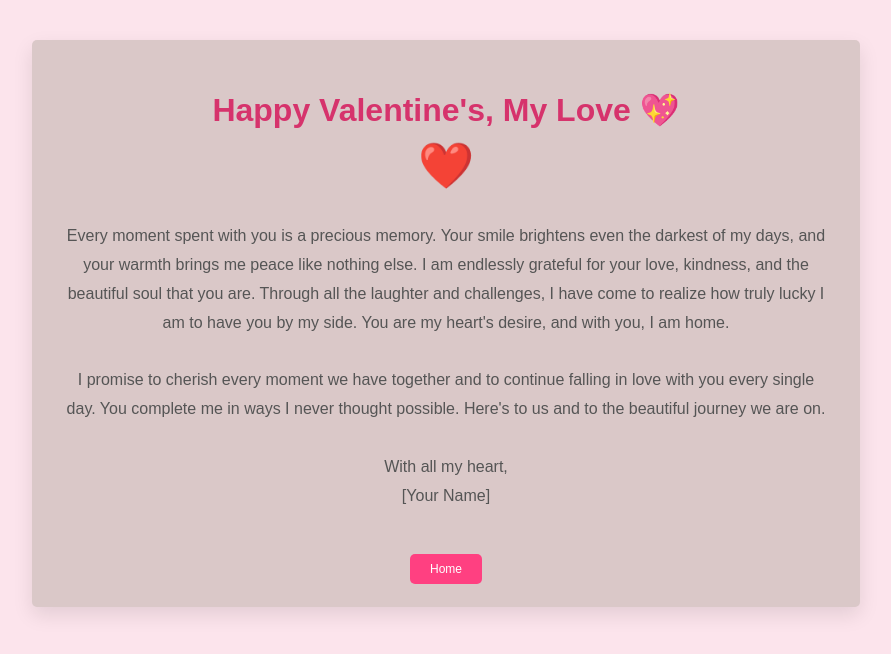
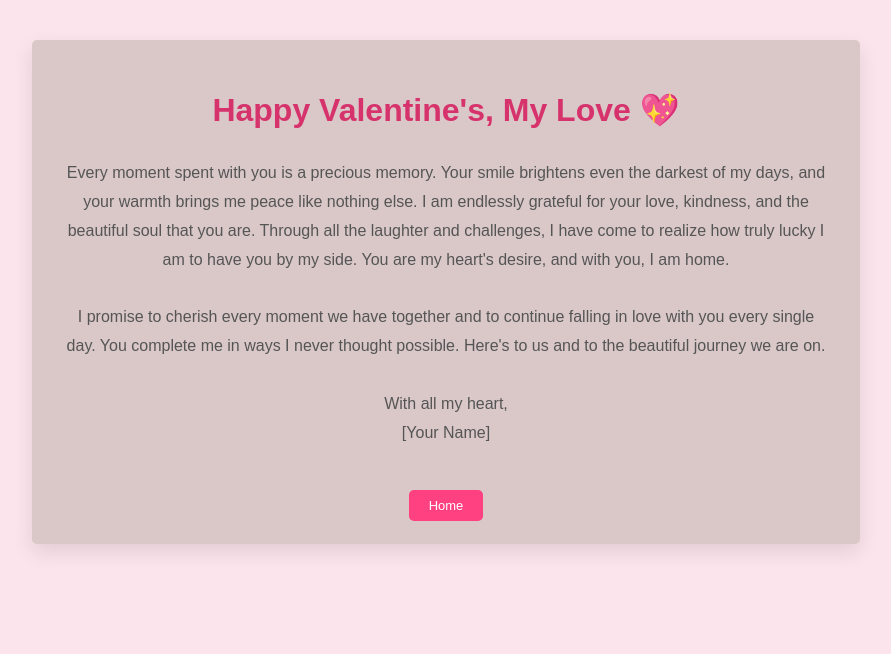
Before and after one commit to Jers0929/valentine-card, a plain HTML site: page letter.html in a window 1280 px wide. Shown: the whole page, without its empty margins (194-1085 px from the left). Drawn offline with Linux system fonts and the light colour scheme.

Commit message:
Update letter.html

```diff
--- a/letter.html
+++ b/letter.html
@@ -21,7 +21,7 @@
             position: relative;
             z-index: 10;
             padding: 30px;
-            background-color:  rgb(218, 200, 200);
+            background-color: rgb(218, 200, 200);
             border-radius: 5px;
             box-shadow: 0px 8px 20px rgba(0, 0, 0, 0.1);
             margin: 40px auto;
@@ -51,11 +51,11 @@
         .back-button {
             padding: 8px 20px;
             background-color: #ff4081;
-            color: white;
+            color: rgb(255, 255, 255);
             border: none;
             border-radius: 5px;
             cursor: pointer;
-            font-size: 12px;
+            font-size: 13px;
             text-decoration: none;
             transition: background-color 0.3s ease, transform 0.3s ease;
         }
@@ -108,7 +108,7 @@
 
     <div class="container">
         <h1>Happy Valentine's, My Love 💖</h1>
-        <div class="heart">❤️</div>
+        <div class="heart"></div>
         <p>
             Every moment spent with you is a precious memory. Your smile brightens even the darkest of my days, and your warmth brings me peace like nothing else. I am endlessly grateful for your love, kindness, and the beautiful soul that you are. Through all the laughter and challenges, I have come to realize how truly lucky I am to have you by my side. You are my heart's desire, and with you, I am home.<br><br>
             I promise to cherish every moment we have together and to continue falling in love with you every single day. You complete me in ways I never thought possible. Here's to us and to the beautiful journey we are on.<br><br>
```
